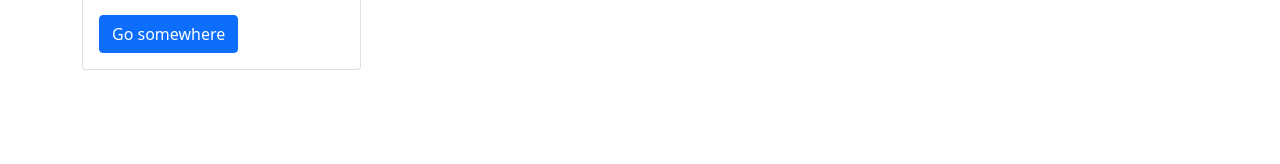
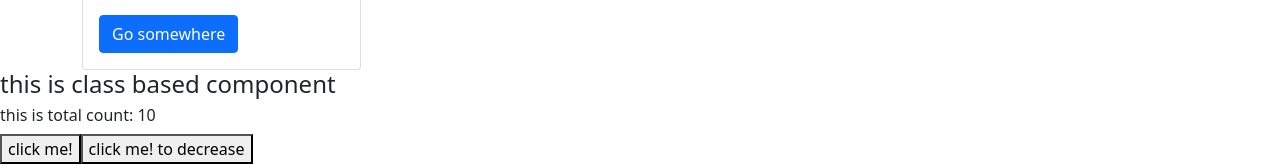
Before and after one commit to Raju-bit-creator/chaitra-ii-react, a React (Vite) app: page / in a window 1280 px wide. Shown: the part 863-1027 px from the top of the page. Before the commit the page ends 933 px from the top, so only its background shows below. Built offline with nearby package versions, Linux system fonts and the light colour scheme.

Commit message:
classbased

```diff
--- a/src/App.jsx
+++ b/src/App.jsx
@@ -11,6 +11,7 @@ import Home from "./components/Home";
 import About from "./components/About";
 import Contact from "./components/Contact";
 import Blogs from "./components/Blogs";
+import ClassBased from "./components/ClassBased";
 
 function App() {
   const [count, setCount] = useState(10); //initialize
@@ -63,6 +64,7 @@ function App() {
           <Route path="/contact" element={<Contact />} />
           <Route path="/blogs" element={<Blogs />} />
         </Routes>
+        <ClassBased />
       </Router>
     </>
   );
--- a/src/components/BlogCards.jsx
+++ b/src/components/BlogCards.jsx
@@ -1,4 +1,4 @@
-import React from "react";
+import React, { useEffect } from "react";
 
 const BlogCards = () => {
   const blogs = [
@@ -36,6 +36,10 @@ const BlogCards = () => {
   React.useEffect(() => {
     fetchData();
   }, []);
+
+  // useEffect(()=>{
+  //   fetchData();
+  // },[])
   return (
     <div className="blogs-section">
       <div className="container">
--- /dev/null
+++ b/src/components/ClassBased.jsx
@@ -0,0 +1,37 @@
+import React, { Component } from "react";
+
+export default class ClassBased extends Component {
+  constructor(props) {
+    super(props);
+    this.state = { count: 10 };
+    console.log("constructor: initialized");
+  }
+  //mounting phase
+  componentDidMount() {
+    console.log("componentDidMount: mounted");
+  }
+  // updating phase
+  componentDidUpdate() {
+    console.log("componentDidUpdate: updated");
+  }
+  // unmounting phase
+  componentWillUnmount() {
+    console.log("componentWillUnmount: unmounted");
+  }
+  render() {
+    return (
+      <div>
+        <h4> this is class based component</h4>
+        <h6>this is total count: {this.state.count}</h6>
+        <button onClick={() => this.setState({ count: this.state.count + 5 })}>
+          {" "}
+          click me!
+        </button>
+        <button onClick={() => this.setState({ count: this.state.count - 5 })}>
+          {" "}
+          click me! to decrease
+        </button>
+      </div>
+    );
+  }
+}
```
